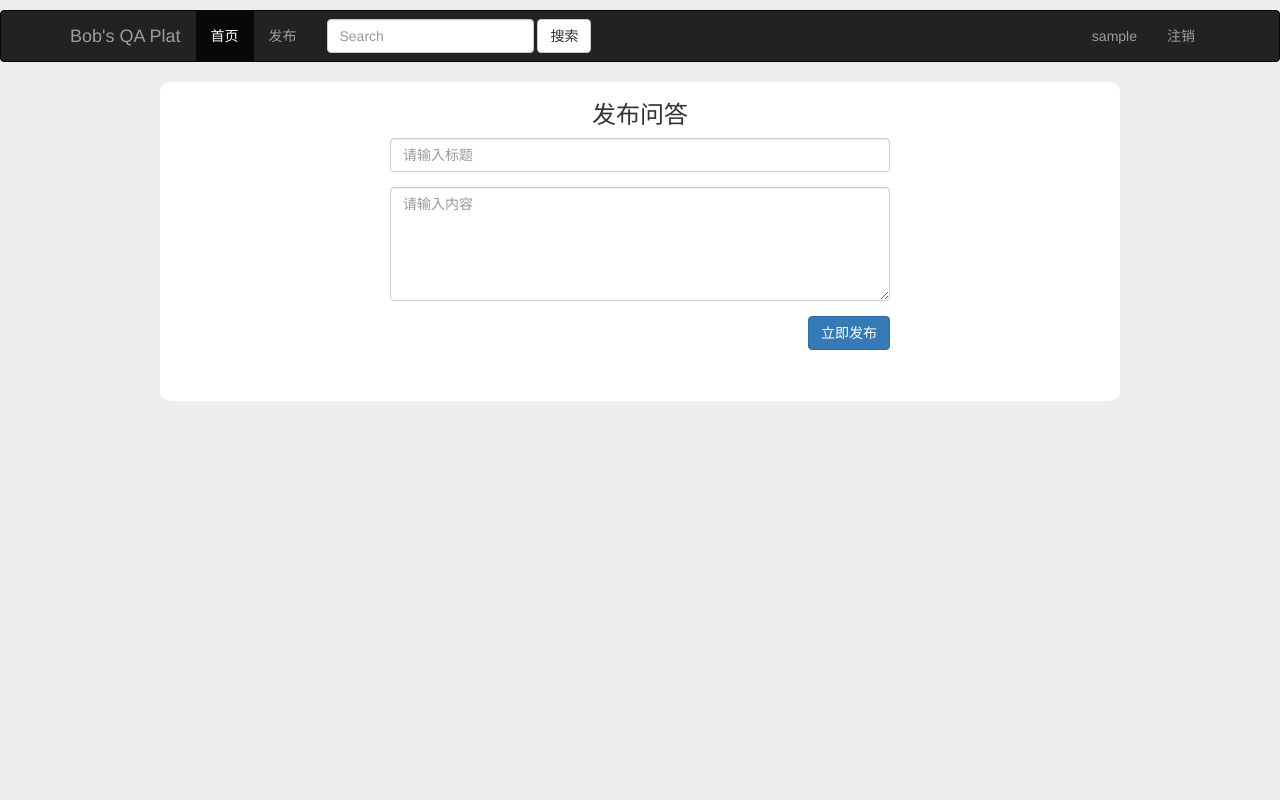
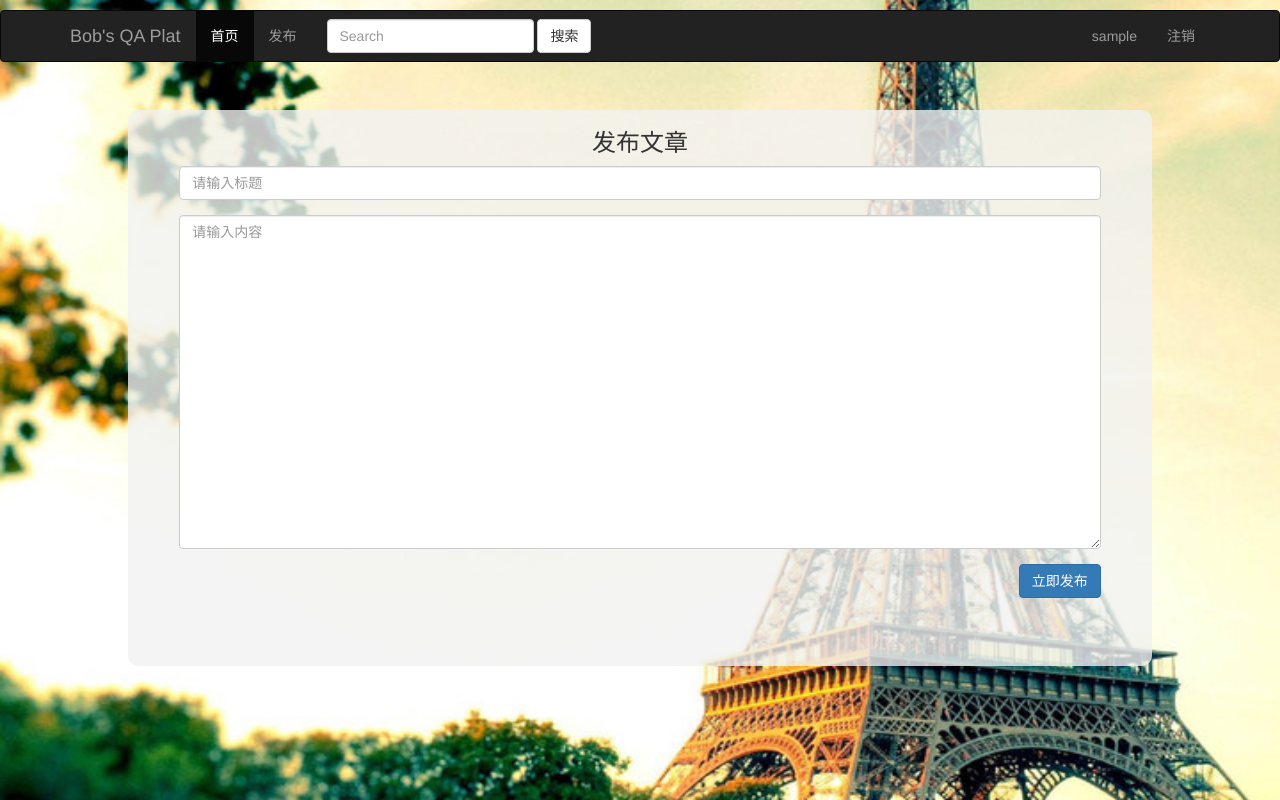
Before and after one commit to BobXGY/bobqa, a Flask app: page /question/ in a window 1280 px wide. Run offline with Flask 2, Linux system fonts and the light colour scheme; the visitor is signed in with stand-in values (Sample User, id 1); data comes from the database, SQL or seed files in the repository.

Commit message:
布局更改

```diff
--- a/app.py
+++ b/app.py
@@ -27,7 +27,7 @@ def index():
 def login():
     if request.method == 'GET':
         return render_template('login.html')
-    else:
+    elif request.method == 'POST':
         telephone = request.form.get('telephone')
         password = request.form.get('password')
         user = User.query.filter(User.telephone == telephone, User.password == password).first()
--- a/config/config.py
+++ b/config/config.py
@@ -1,6 +1,6 @@
 from os import system
 
-DEBUG = True
+# DEBUG = True
 
 '''使用文件key中的内容作为盐，若不存在则创建文件'''
 try:
@@ -26,5 +26,5 @@ with open('config/key', 'rb') as f:
     key = f.readline()
 
 SECRET_KEY = key
-SQLALCHEMY_DATABASE_URI = 'mysql+pymysql://root:3699@127.0.0.1/bobqa?charset=utf8'
+SQLALCHEMY_DATABASE_URI = 'mysql+pymysql://root:3699@127.0.0.1/bobqa?charset=utf8mb4'
 SQLALCHEMY_TRACK_MODIFICATIONS = False
--- a/static/css/base.css
+++ b/static/css/base.css
@@ -1,13 +1,17 @@
 .main{
-    background-color: #fff;
-    max-width: 960px;
+    background-color: rgba(242,242,242,0.8);
+    max-width: 1024px;
     margin: 0 auto;
     overflow: hidden;
 }
 
 body{
     padding-top: 10px;
-    background-color: #eeeeee;
+    background-image: url(/static/images/bg.jpg);
+    background-repeat: no-repeat;
+    background-size: 2560px 1440px;
+    background-position: center;
+    background-attachment: fixed;
 }
 
 .page-title{
@@ -15,11 +19,13 @@ body{
 }
 
 .main{
+    margin-top: 100px;
     border-radius: 10px;
 }
 
 .navbar{
-    max-width: 1440px;
     margin-left: auto;
     margin-right: auto;
+    position: fixed;
+    width: 100%;
 }
--- a/static/css/detail.css
+++ b/static/css/detail.css
@@ -29,7 +29,7 @@ h3{
 
 .answer-list li{
     list-style: none;
-    border-bottom: 1px solid #eeeeee;
+    border-bottom: 1px solid #2b2b2b;
     padding-top: 10px;
 }
 
@@ -42,7 +42,7 @@ h3{
 .user-info{
     line-height: 40px;
     font-size: 16px;
-    color: #9b9b9b;
+    color: #2b2b2b;
 }
 
 .user-info .username{
--- a/static/css/index.css
+++ b/static/css/index.css
@@ -7,7 +7,7 @@
 
 .question-ul li{
     margin-top: 15px;
-    border-bottom: solid 1px #eeeeee;
+    border-bottom: solid 1px #2b2b2b;
     overflow: hidden;
 }
 
--- a/static/css/question.css
+++ b/static/css/question.css
@@ -1,6 +1,7 @@
 .form-container{
-    width: 500px;
+    width: 90%;
     margin: 0 auto 100px auto;
+    height: 400px;
 }
 
 #submit-btn{
--- a/templates/question.html
+++ b/templates/question.html
@@ -1,20 +1,20 @@
 {% extends 'base.html' %}
 
-{% block title %}发布问答{% endblock %}
+{% block title %}发布文章{% endblock %}
 
 {% block head %}
     <link rel="stylesheet" href="{{ url_for('static', filename='css/question.css') }}">
 {% endblock %}
 
 {% block main %}
-    <h3 class="page-title">发布问答</h3>
+    <h3 class="page-title">发布文章</h3>
     <form action="" method="post">
     <div class="form-container">
         <div class="form-group">
             <input name="title" type="text" placeholder="请输入标题" class="form-control">
         </div>
         <div class="form-group">
-            <textarea name="content" rows="5" class="form-control" title="" placeholder="请输入内容"></textarea>
+            <textarea name="content" rows="16" class="form-control" title="" placeholder="请输入内容"></textarea>
         </div>
         <div class="form-group">
             <input type="submit" class="btn btn-primary" value="立即发布" id="submit-btn">
```
Also changed, not shown: static/images/bg.jpg (added).
